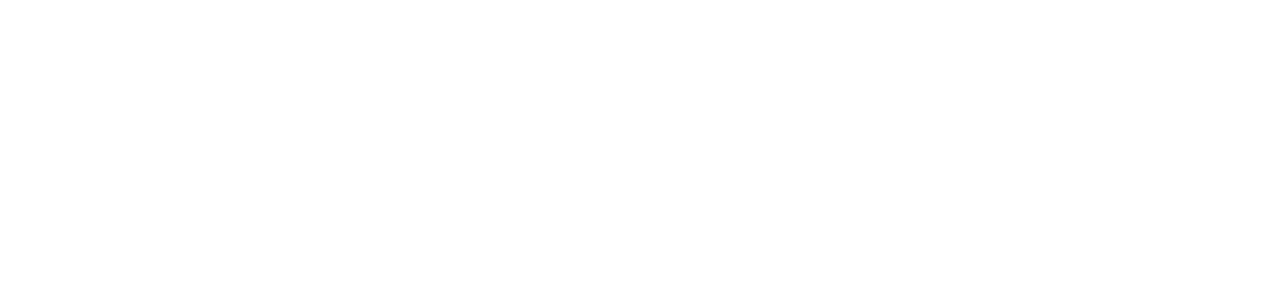
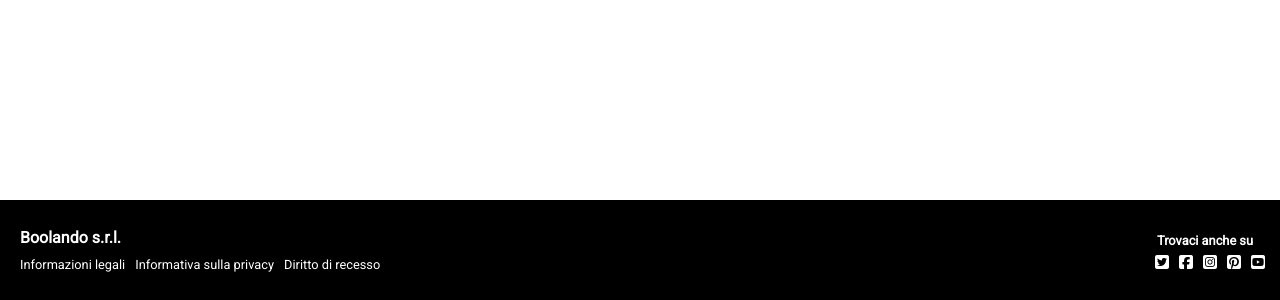
Before and after one commit to alessandrodamato/vite-boolando, a Vue app: page / in a window 1280 px wide. Shown: the part 720-1020 px from the top of the page. Before the commit the page ends 800 px from the top, so only its background shows below. Built offline with nearby package versions, Linux system fonts and the light colour scheme.

Commit message:
[add] fontawesome via cdn and footer

```diff
--- a/index.html
+++ b/index.html
@@ -4,6 +4,7 @@
     <meta charset="UTF-8" />
     <link rel="icon" type="image/svg+xml" href="/vite.svg" />
     <meta name="viewport" content="width=device-width, initial-scale=1.0" />
+    <link rel="stylesheet" href="https://cdnjs.cloudflare.com/ajax/libs/font-awesome/6.5.1/css/all.min.css" integrity="sha512-DTOQO9RWCH3ppGqcWaEA1BIZOC6xxalwEsw9c2QQeAIftl+Vegovlnee1c9QX4TctnWMn13TZye+giMm8e2LwA==" crossorigin="anonymous" referrerpolicy="no-referrer" />
     <title>Vite Boolando</title>
   </head>
   <body>
--- a/src/components/Footer.vue
+++ b/src/components/Footer.vue
@@ -6,10 +6,87 @@
 
 <template>
   <footer>
-    footer
+    <div class="container d-flex box">
+
+      <div class="d-flex footer-left">
+        <h3>Boolando s.r.l.</h3>
+
+        <nav>
+          <ul class="d-flex f-size-small">
+            <li><a href="#">Informazioni legali</a></li>
+            <li><a href="#">Informativa sulla privacy</a></li>
+            <li><a href="#">Diritto di recesso</a></li>
+          </ul>
+        </nav>
+      </div>
+
+      <div class="d-flex footer-right">
+        <h4 class="f-size-small">Trovaci anche su</h4>
+
+        <nav>
+          <ul class="d-flex">
+            <li><a href="#"><i class="fa-brands fa-square-twitter"></i></a></li>
+            <li><a href="#"><i class="fa-brands fa-square-facebook"></i></a></li>
+            <li><a href="#"><i class="fa-brands fa-square-instagram"></i></a></li>
+            <li><a href="#"><i class="fa-brands fa-square-pinterest"></i></a></li>
+            <li><a href="#"><i class="fa-brands fa-square-youtube"></i></a></li>
+          </ul>
+        </nav>
+      </div>
+
+    </div>
   </footer>
 </template>
 
 <style lang="scss" scoped>
 
+@use './scss/partial/variables' as *;
+
+  footer{
+    height: 100px;
+    margin-top: 50px;
+    background-color: black;
+    color: white;
+    .box{
+      height: 100px;
+      justify-content: space-between;
+    }
+    .footer-left{
+      flex-direction: column;
+      justify-content: center;
+      h3{
+        padding: 5px;
+        font-size: 1rem;
+      }
+      ul{
+        padding: 5px;
+      }
+      a{
+        padding-right: 10px;
+        &:hover{
+          text-decoration: underline;
+        }
+      }
+    }
+    .footer-right{
+      flex-direction: column;
+      justify-content: center;
+      h4{
+        text-align: center;
+        padding: 5px;
+      }
+      a{
+        padding-left: 10px;
+      }
+    }
+    nav{
+      ul{
+        a{
+          text-decoration: none;
+          color: white;
+        }
+      }
+    }
+  }
+
 </style>
--- a/src/components/Main.vue
+++ b/src/components/Main.vue
@@ -5,11 +5,29 @@
 </script>
 
 <template>
+
   <main>
-    main
+
+    <div class="container d-flex box">
+      <h1>Qui andranno le card...</h1>
+    </div>
+
   </main>
+
 </template>
 
 <style lang="scss" scoped>
 
+@use './scss/partial/variables' as *;
+
+  main{
+    min-height: 100vh; ///////////////////////////////debug
+    .box{
+      margin-top: 70px;
+      justify-content: center;
+      align-items: flex-start;
+      flex-wrap: wrap;
+    }
+  }
+
 </style>
```
